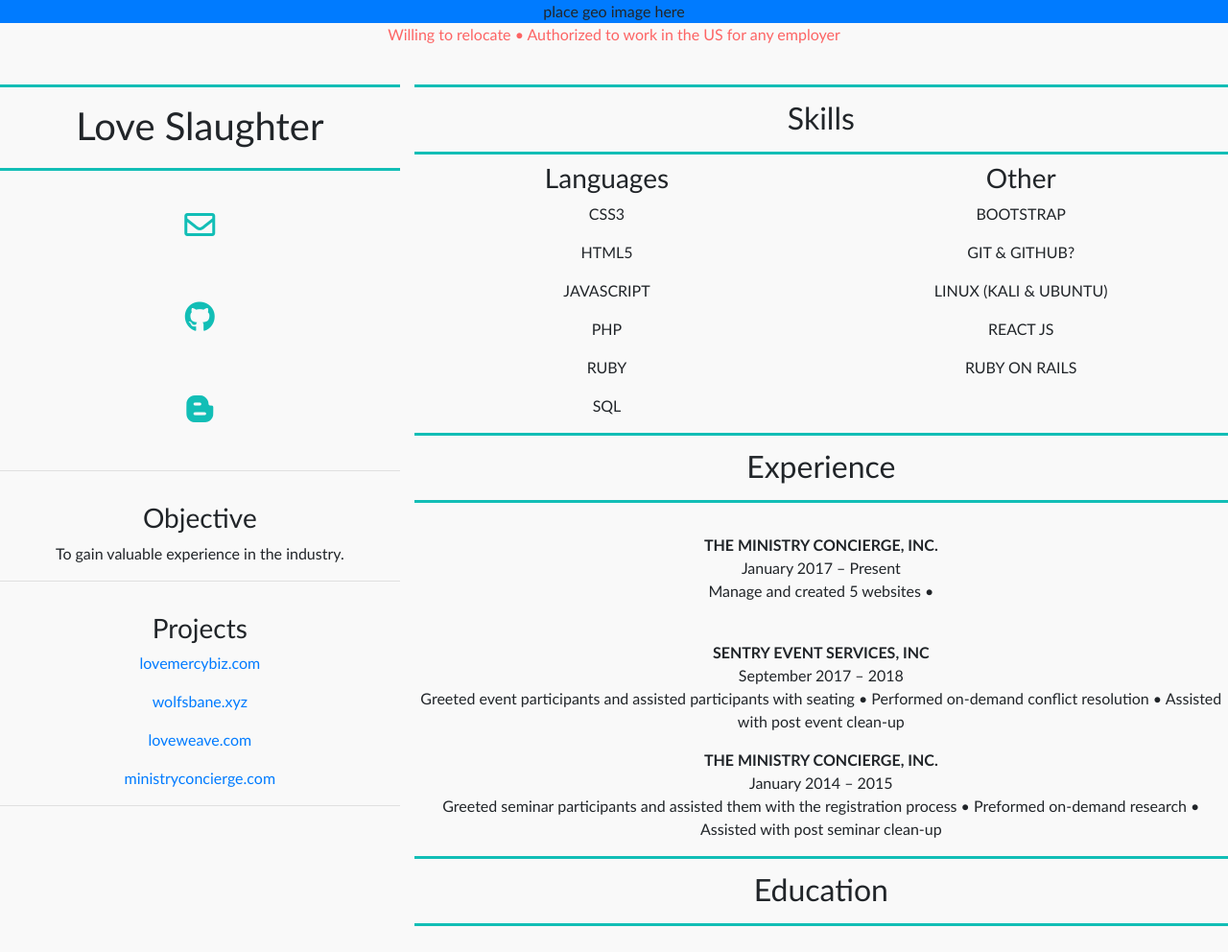
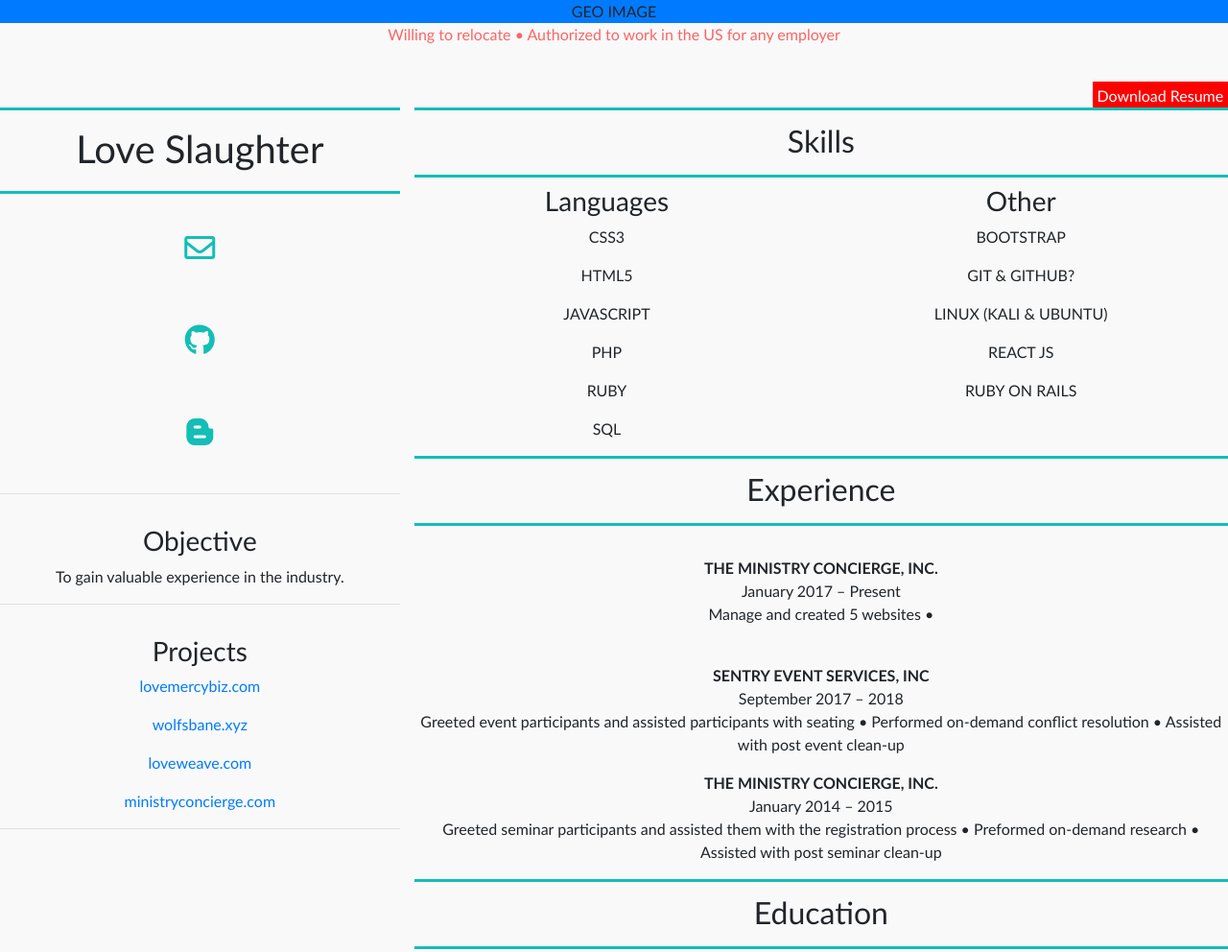
Before and after one commit to lovemercybiz/inspired-resume, a plain HTML site: page index.html in a window 1280 px wide. Shown: the top 992 px of the page at 96% size. Drawn offline with Linux system fonts and the light colour scheme.

Commit message:
Pdf resume, download resume feature added, css added

```diff
--- a/css/css.css
+++ b/css/css.css
@@ -69,4 +69,33 @@ div {
 
 .relocate-work {
     color: rgba(255, 0, 0, 0.6);
+    text-decoration: none;
+    text-decoration-color: white;
 }
+
+#resumeDownload a {
+    padding: .3rem;
+
+    background-color: red;
+    color: white;
+    text-decoration: none;
+    /* text-decoration-color: white; */
+}
+
+#resumeDownload :hover {
+    background-color: rgba(245, 245, 245, 0.521);
+    color: red;
+}
+/*
+img {
+    width: 2em;
+    height: 1em;
+
+} */
+
+/* #img{
+    background:fixed;
+    background-image: url(img/triangle-1805473_960_720.png);
+    background-size: cover;
+
+} */
--- a/index.html
+++ b/index.html
@@ -12,12 +12,17 @@
     </head>
 
     <body style="padding-right: 0">
-               <div class="col bg-primary">
-                place geo image here
+               <div id="img" class="col bg-primary">
+                GEO IMAGE
                </div>
             <p class="relocate-work">Willing to relocate • Authorized to work in the US for any employer</p>
         <br>
-
+               <div style="margin-right:0;" class="row">
+                   <div class="col"></div>
+                   <div class="col"></div>
+                   <div class="col"></div>
+                   <div id="resumeDownload"><a target="_blank" href="LoveSlaughterCodeResume.pdf">Download Resume</a></div>
+                </div>
       <div style="margin-right: 0" class="row">
             <div style="padding-right: 0"class="col-md-4 col-lg-4 col-xl-4">
                 <h1>Love Slaughter</h1>
```
Also changed, not shown: 2 other files.
